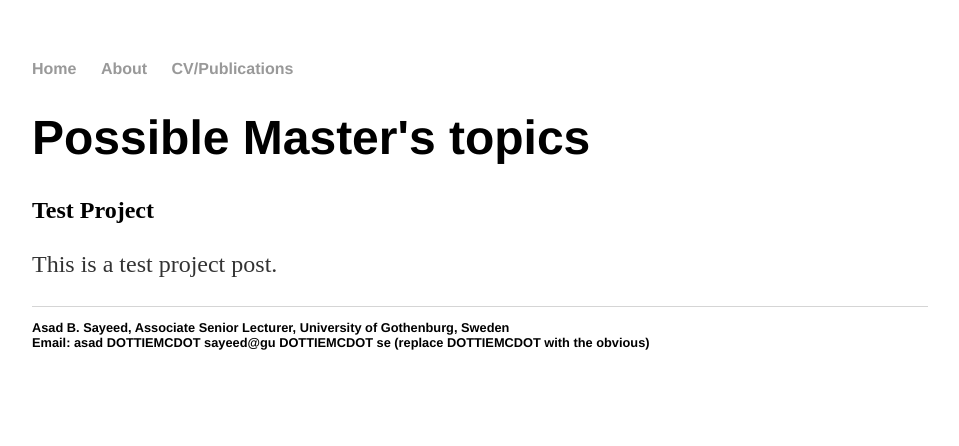
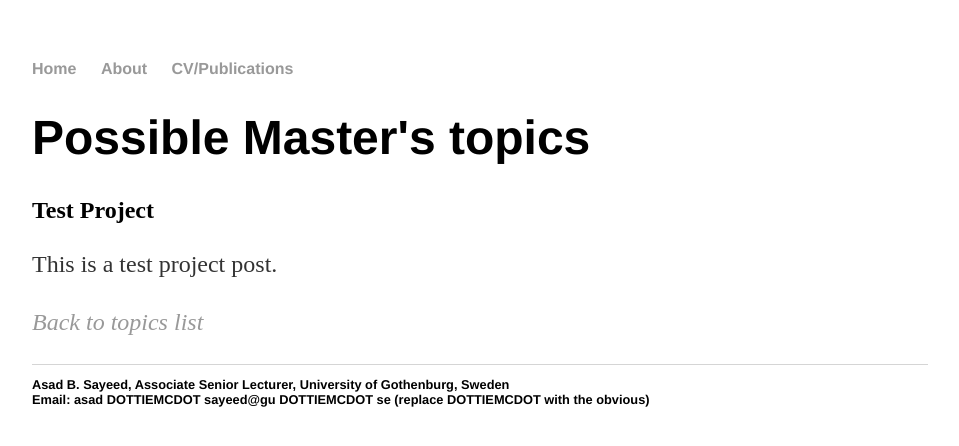
Before and after one commit to asayeed/asayeed.github.io, a Jekyll site: the page built from mastersproject/project1.md, in a window 1280 px wide. Shown: the top 446 px of the page, without its empty margins (160-1119 px from the left). Built offline with Jekyll 4.4.1, drawn with Linux system fonts in a browser that asks for light colours.

Commit message:
Update mp.html

```diff
--- a/_layouts/mp.html
+++ b/_layouts/mp.html
@@ -7,3 +7,5 @@ layout: default
 <div class="topic">
   {{ content }}
 </div>
+
+<p><i><a href="../mastersprojects.html">Back to topics list</a></i></p>
```
